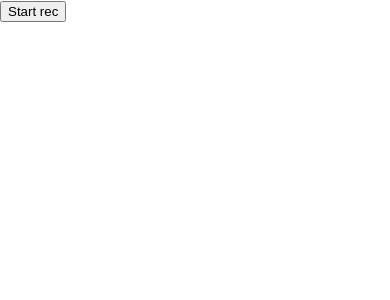
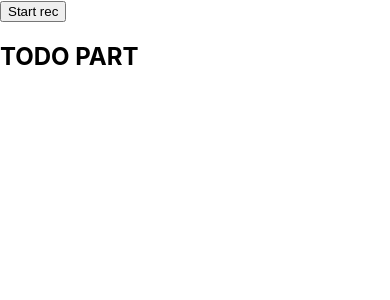
Before and after one commit to ManInBlack-coder/call-ast, a React (Create React App) app: page / in a window 390 px wide. Shown: the top 300 px of the page. Built offline with nearby package versions, Linux system fonts and the light colour scheme.

Commit message:
Ubuntu isn't supporting microphone recording

```diff
--- a/src/App.tsx
+++ b/src/App.tsx
@@ -1,8 +1,14 @@
 import React from 'react';
 import Main from './components/Main';
+import Todo from './components/Todo';
 
 function App() {
-  return <Main/>;
+  return <div>
+
+    <Main/>
+
+    <Todo/>
+  </div>;
 }
 
 export default App;
--- a/src/components/Main.tsx
+++ b/src/components/Main.tsx
@@ -21,6 +21,7 @@ const Main = () => {
                     <button onClick={startListening}>Start rec</button>
                 </div>
                 {isListening ? <div>CURRENTLY LISTENING</div> : null}
+                {text}
                 </>
             ): (
                 <h1>Has no speech recognition support </h1>
--- /dev/null
+++ b/src/components/Todo.tsx
@@ -0,0 +1,13 @@
+const Todo = () => {
+
+    return (
+        <div>
+
+            <div>
+                <h2>TODO PART</h2>
+            </div>
+        </div>
+    )
+}
+
+export default Todo
--- a/src/hooks/useSpeechRecognition.ts
+++ b/src/hooks/useSpeechRecognition.ts
@@ -19,6 +19,7 @@ const useSpeechRecognition = () => {
 
         recognition.onresult = (event: SpeechRecognitionEvent) => {
             console.log('onresult event :', event);
+            setText(event.results[0][0].transcript)
             recognition.stop();
             SetisListening(false);
         }
```
